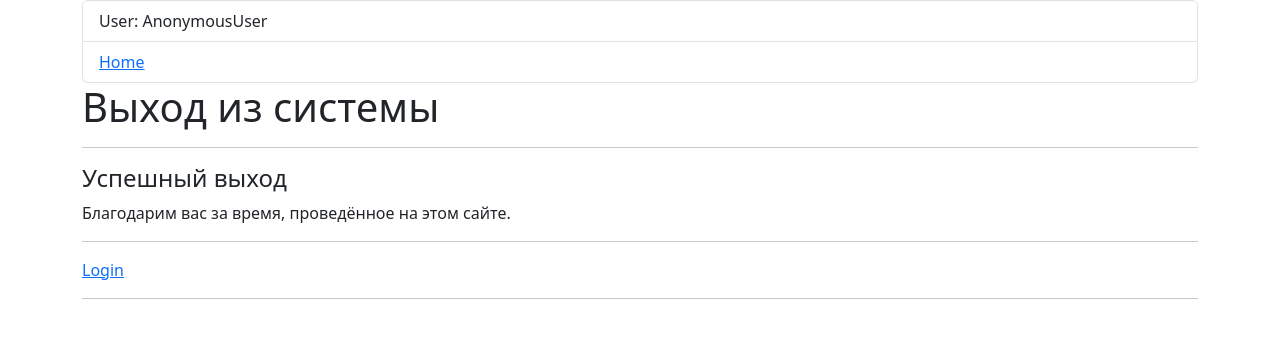
After one commit to arfstudy/700_Diplom, a Django app: template reference/my_diplom/templates/registration/logout.html in a window 1280 px wide. The commit adds this page. Shown: the top 338 px of the page. Run offline with Django 5.2, Linux system fonts and the light colour scheme; the template is opened without the code that fills it, so the values that code supplies are empty; parts of the project's set-up code (start-up, migrations or seed data) failed here and were passed over.

Commit message:
Выполняет выход из системы.
Задаёт путь в 'urls.py', на домашней странице размещает ссылку для выхода.
Выход организован методом POST и кнопкой Logout, стилизованной (CSS) под ссылку.
Переопределяет базовый класс LogoutView для явного применения собственного шаблона.
Создаёт этот шаблон.

Changes committed:
    1. new file:   reference/my_diplom/templates/registration/logout.html
    2. modified:   reference/my_diplom/templates/webauth/home.html
    3. modified:   reference/my_diplom/webauth/urls.py
    4. modified:   reference/my_diplom/webauth/views.py

```diff
--- /dev/null
+++ b/reference/my_diplom/templates/registration/logout.html
@@ -0,0 +1,15 @@
+{% extends 'webauth/base.html' %}
+
+{% block content %}
+  <h1>Выход из системы</h1>
+  <hr>
+
+  <h4>Успешный выход</h4>
+
+  <p>Благодарим вас за время, проведённое на этом сайте.</p>
+  <hr>
+
+  <a href="{% url 'web:login' %}">Login</a>
+  <hr>
+
+{% endblock %}
--- a/reference/my_diplom/webauth/urls.py
+++ b/reference/my_diplom/webauth/urls.py
@@ -11,7 +11,6 @@ from webauth import views
 app_name = 'web'
 
 urlpatterns = [
-    path(
-        'login/', views.UserLoginView.as_view(), name='login'
-    ),
+    path('login/', views.UserLoginView.as_view(), name='login'),
+    path('logout/', views.UserLogoutView.as_view(), name='logout'),
 ]
```
Also changed, not shown: reference/my_diplom/templates/webauth/home.html (+12 -1 lines), reference/my_diplom/webauth/views.py (+10 -1 lines).
